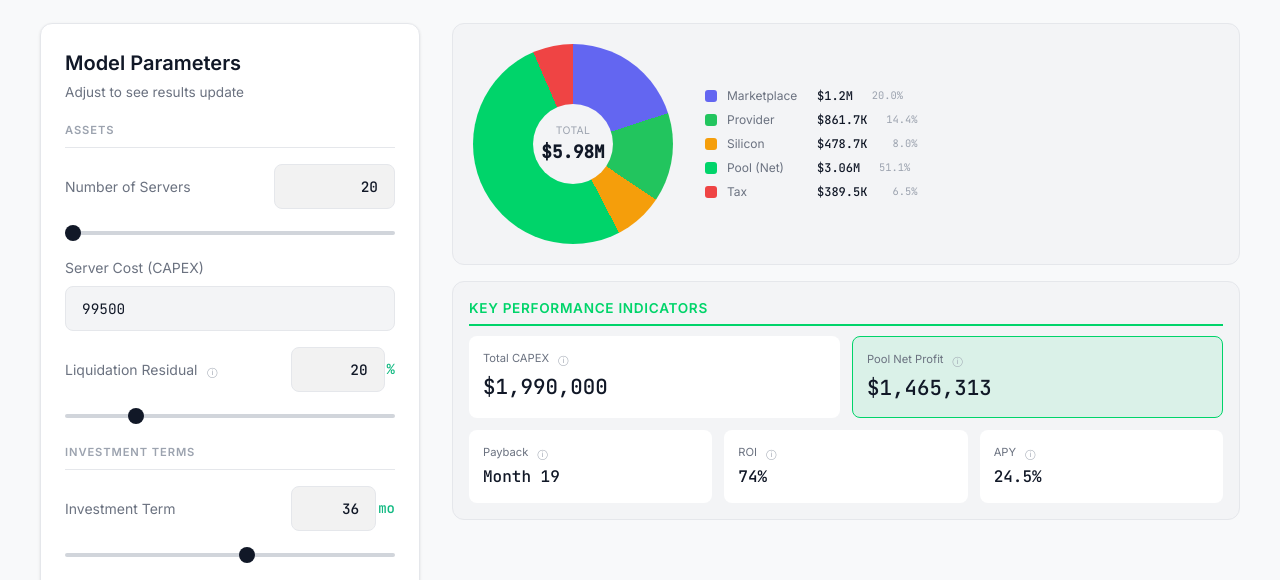
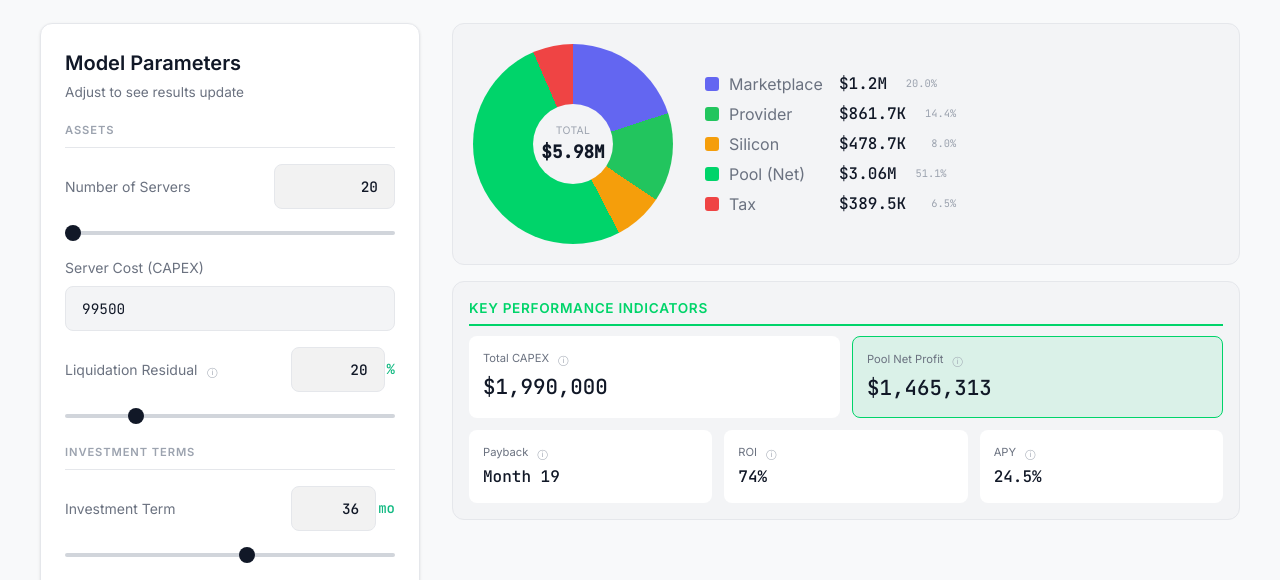
Before and after one commit to paulhainsworth/silicon-calculator, a website: page index.html in a window 1280 px wide. Shown: the part 207-787 px from the top of the page. Drawn offline with Linux system fonts and the light colour scheme.

Commit message:
Increase legend text size to 1rem to match Model Parameters heading

```diff
--- a/index.html
+++ b/index.html
@@ -1171,19 +1171,19 @@
             display: flex;
             align-items: center;
             gap: 10px;
-            font-size: 0.75rem;
+            font-size: 1rem;
         }
 
         .pie-legend-color {
-            width: 12px;
-            height: 12px;
+            width: 14px;
+            height: 14px;
             border-radius: 3px;
             flex-shrink: 0;
         }
 
         .pie-legend-label {
             color: var(--text-secondary);
-            min-width: 80px;
+            min-width: 100px;
         }
 
         .pie-legend-value {
```
